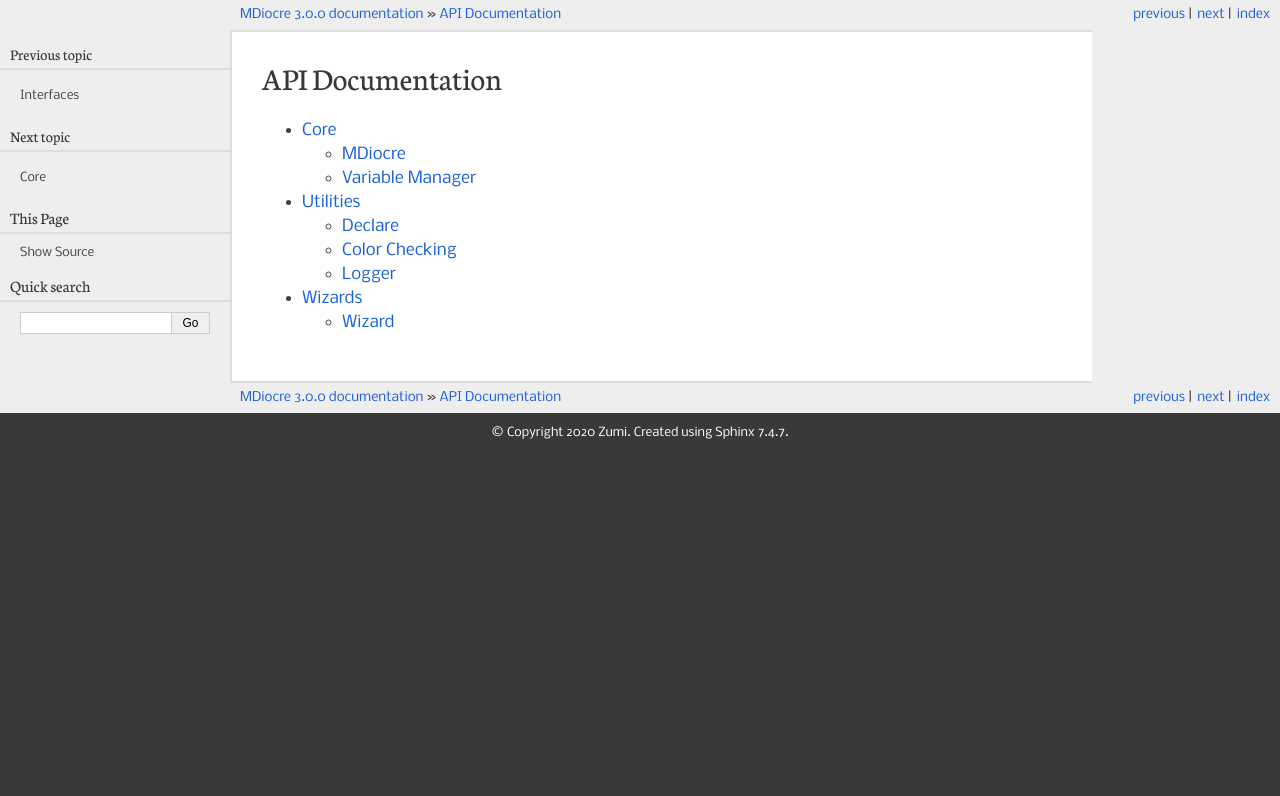
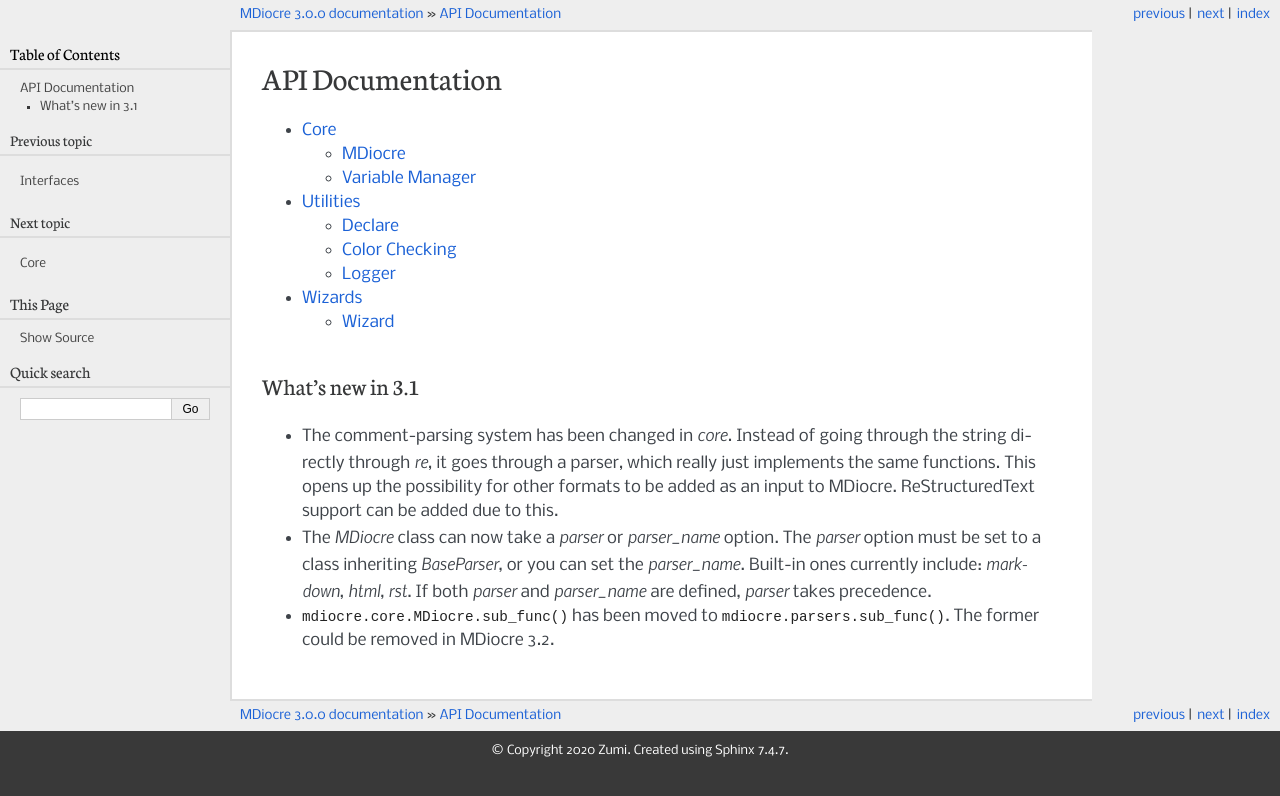
Before and after one commit to ZoomTen/MDiocre, a Sphinx documentation site: the page built from doc/source/api/index.rst, in a window 1280 px wide. Shown: the top 796 px of the page. Built offline with Sphinx 7.4.7, drawn with Linux system fonts in a browser that asks for light colours.

Commit message:
draft the 3.1 "what's new" docs thing

```diff
--- a/doc/source/api/index.rst
+++ b/doc/source/api/index.rst
@@ -7,3 +7,22 @@
    core
    util
    wizard
+
+What's new in 3.1
+-----------------
+
+* The comment-parsing system has been changed in `core`. Instead of going
+  through the string directly through `re`, it goes through a parser, which
+  really just implements the same functions. This opens up the possibility
+  for other formats to be added as an input to MDiocre. ReStructuredText
+  support can be added due to this.
+
+* The `MDiocre` class can now take a `parser` or `parser_name` option.
+  The `parser` option must be set to a class inheriting `BaseParser`, or
+  you can set the `parser_name`. Built-in ones currently include:
+  `markdown`, `html`, `rst`. If both `parser` and `parser_name` are
+  defined, `parser` takes precedence.
+
+* :meth:`mdiocre.core.MDiocre.sub_func` has been moved to
+  :meth:`mdiocre.parsers.sub_func`. The former could be removed in MDiocre
+  3.2.
```
